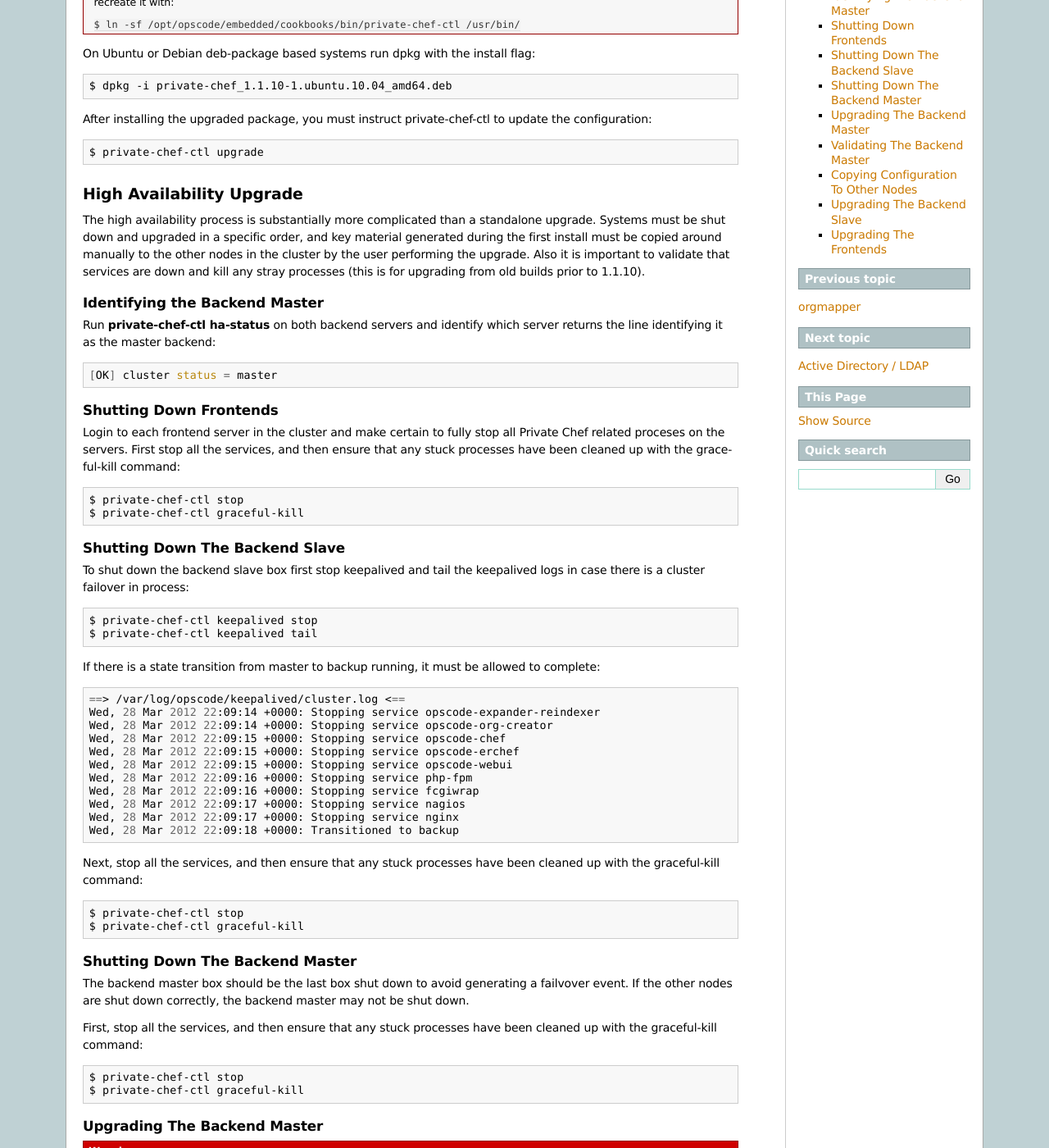
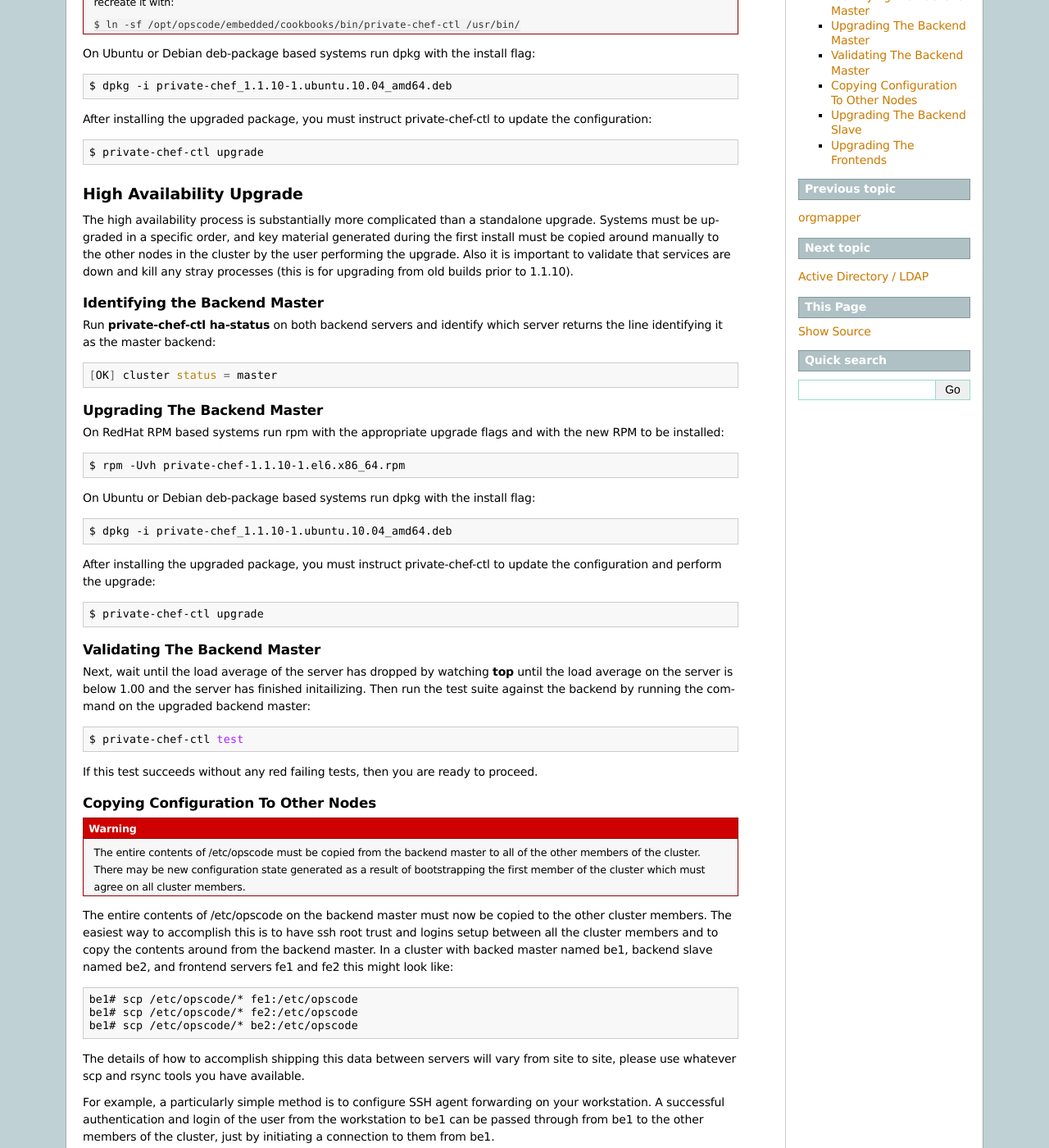
Before and after one commit to chef-boneyard/private-chef-administration, a Sphinx documentation site: the page built from source/administration/upgrading.rst, in a window 1280 px wide and 1400 px high, scrolled down 331 px. Shown: the whole window at 82% size. Built offline with Sphinx 7.4.7, drawn with Linux system fonts in a browser that asks for light colours; some of the changed text lies outside the part shown.

Commit message:
update ha upgrade docs

```diff
--- a/source/administration/upgrading.rst
+++ b/source/administration/upgrading.rst
@@ -51,11 +51,13 @@
 High Availability Upgrade
 -------------------------
 
-The high availability process is substantially more complicated than a standalone upgrade.  Systems must be
-shut down and upgraded in a specific order, and key material generated during the first install must be
-copied around manually to the other nodes in the cluster by the user performing the upgrade.  Also it is
-important to validate that services are down and kill any stray processes (this is for upgrading from
-old builds prior to 1.1.10).
+The high availability process is substantially more complicated than a
+standalone upgrade.  Systems must be upgraded in a specific order, and
+key material generated during the first install must be copied around
+manually to the other nodes in the cluster by the user performing the
+upgrade. Also it is important to validate that services are down and
+kill any stray processes (this is for upgrading from old builds prior
+to 1.1.10).
 
 .. index::
   triple: upgrade; high availabilty upgrade; identifying the backend master
@@ -71,86 +73,10 @@
   [OK] cluster status = master
 
 .. index::
-  triple: upgrade; high availabilty upgrade; shutting down frontends
-
-Shutting Down Frontends
-~~~~~~~~~~~~~~~~~~~~~~~~
-
-Login to each frontend server in the cluster and make certain to fully stop all Private Chef related
-proceses on the servers.  First stop all the services, and then ensure that any stuck processes
-have been cleaned up with the graceful-kill command:
-
-.. code-block:: bash
-
-  $ private-chef-ctl stop
-  $ private-chef-ctl graceful-kill
-
-.. index::
-  triple: upgrade; high availabilty upgrade; shutting down the backend slave
-
-Shutting Down The Backend Slave
-~~~~~~~~~~~~~~~~~~~~~~~~~~~~~~~
-
-To shut down the backend slave box first stop keepalived and tail the keepalived logs in case there
-is a cluster failover in process:
-
-.. code-block:: bash
-
-  $ private-chef-ctl keepalived stop
-  $ private-chef-ctl keepalived tail
-
-If there is a state transition from master to backup running, it must be allowed to complete:
-
-.. code-block:: bash
-
-  ==> /var/log/opscode/keepalived/cluster.log <==
-  Wed, 28 Mar 2012 22:09:14 +0000: Stopping service opscode-expander-reindexer
-  Wed, 28 Mar 2012 22:09:14 +0000: Stopping service opscode-org-creator
-  Wed, 28 Mar 2012 22:09:15 +0000: Stopping service opscode-chef
-  Wed, 28 Mar 2012 22:09:15 +0000: Stopping service opscode-erchef
-  Wed, 28 Mar 2012 22:09:15 +0000: Stopping service opscode-webui
-  Wed, 28 Mar 2012 22:09:16 +0000: Stopping service php-fpm
-  Wed, 28 Mar 2012 22:09:16 +0000: Stopping service fcgiwrap
-  Wed, 28 Mar 2012 22:09:17 +0000: Stopping service nagios
-  Wed, 28 Mar 2012 22:09:17 +0000: Stopping service nginx
-  Wed, 28 Mar 2012 22:09:18 +0000: Transitioned to backup
-
-Next, stop all the services, and then ensure that any stuck processes
-have been cleaned up with the graceful-kill command:
-
-.. code-block:: bash
-
-  $ private-chef-ctl stop
-  $ private-chef-ctl graceful-kill
-
-.. index::
-  triple: upgrade; high availabilty upgrade; shutting down the backend master
-
-Shutting Down The Backend Master
-~~~~~~~~~~~~~~~~~~~~~~~~~~~~~~~~
-
-The backend master box should be the last box shut down to avoid generating a failvover event.  If
-the other nodes are shut down correctly, the backend master may not be shut down.
-
-First, stop all the services, and then ensure that any stuck processes
-have been cleaned up with the graceful-kill command:
-
-.. code-block:: bash
-
-  $ private-chef-ctl stop
-  $ private-chef-ctl graceful-kill
-
-.. index::
   triple: upgrade; high availabilty upgrade; upgrading the backend master
 
 Upgrading The Backend Master
 ~~~~~~~~~~~~~~~~~~~~~~~~~~~~
-
-.. warning::
-
-  The server previously identified as the backend master must be brought up first so
-  that backend processes can initialize their state before accepting connections from
-  frontend applications.
 
 On RedHat RPM based systems run rpm with the appropriate upgrade flags and with the new
 RPM to be installed:
@@ -166,12 +92,11 @@
   $ dpkg -i private-chef_1.1.10-1.ubuntu.10.04_amd64.deb
 
 After installing the upgraded package, you must instruct private-chef-ctl to
-update the configuration and start the system:
+update the configuration and perform the upgrade:
 
 .. code-block:: bash
 
   $ private-chef-ctl upgrade
-  $ private-chef-ctl start
 
 .. index::
   triple: upgrade; high availabilty upgrade; validating the backend master
@@ -245,14 +170,13 @@
   $ dpkg -i private-chef_1.1.10-1.ubuntu.10.04_amd64.deb
 
 After installing the upgraded package, you must instruct private-chef-ctl to
-update the configuration and start the system:
+update the configuration and perform the upgrade:
 
 .. code-block:: bash
 
   $ private-chef-ctl upgrade
-  $ private-chef-ctl start
 
-This may trigger a cluster failover, which will requiring watching the keepalived logs until
+This may trigger a cluster failover, which will require watching the keepalived logs until
 the cluster failover completes and the server has transitioned fully into either the
 master or backup states:
 
@@ -296,9 +220,8 @@
   $ dpkg -i private-chef_1.1.10-1.ubuntu.10.04_amd64.deb
 
 After installing the upgraded package, you must instruct private-chef-ctl to
-update the configuration and start the system:
+update the configuration and perform the upgrade:
 
 .. code-block:: bash
 
   $ private-chef-ctl upgrade
-  $ private-chef-ctl start
```
